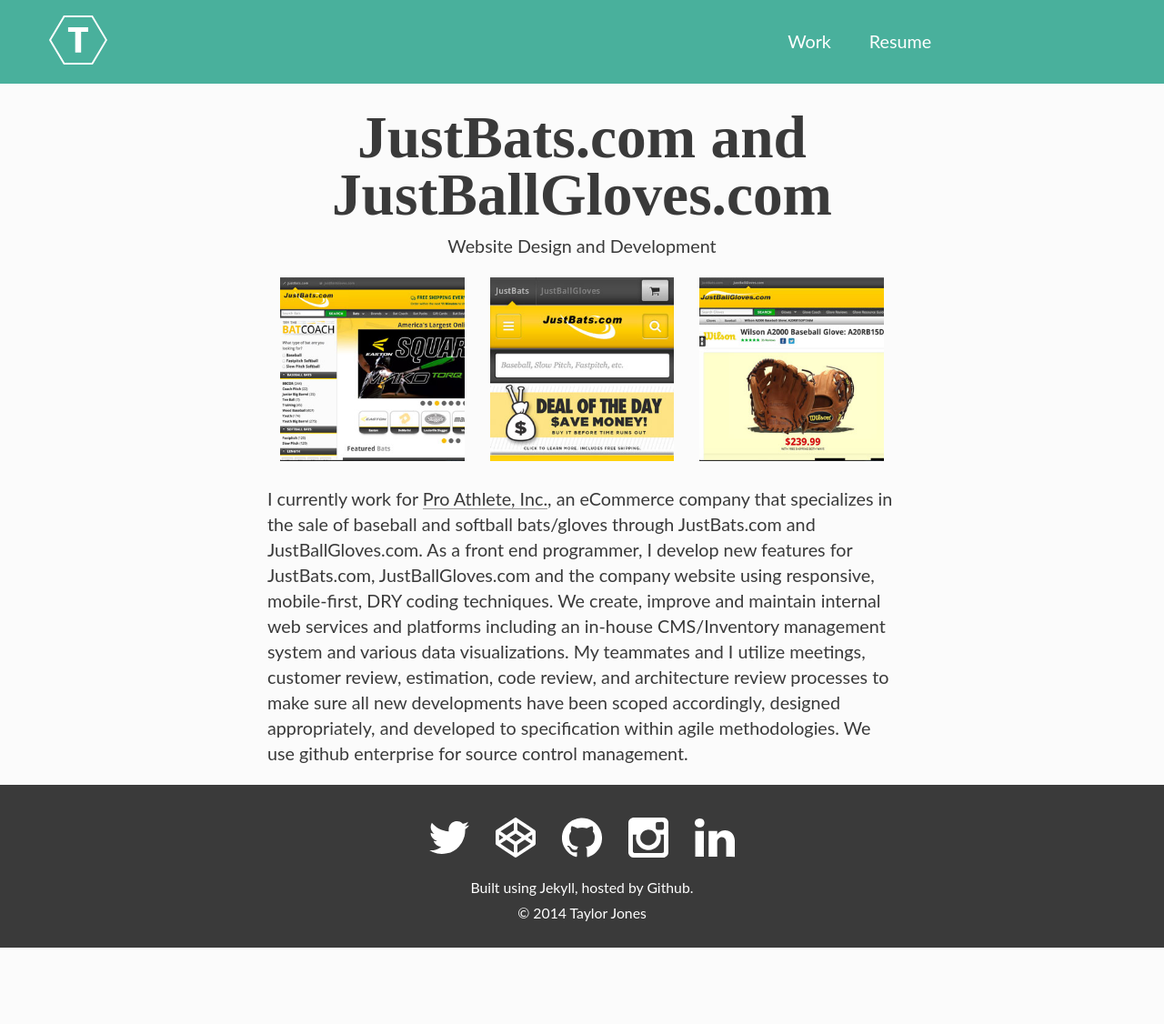
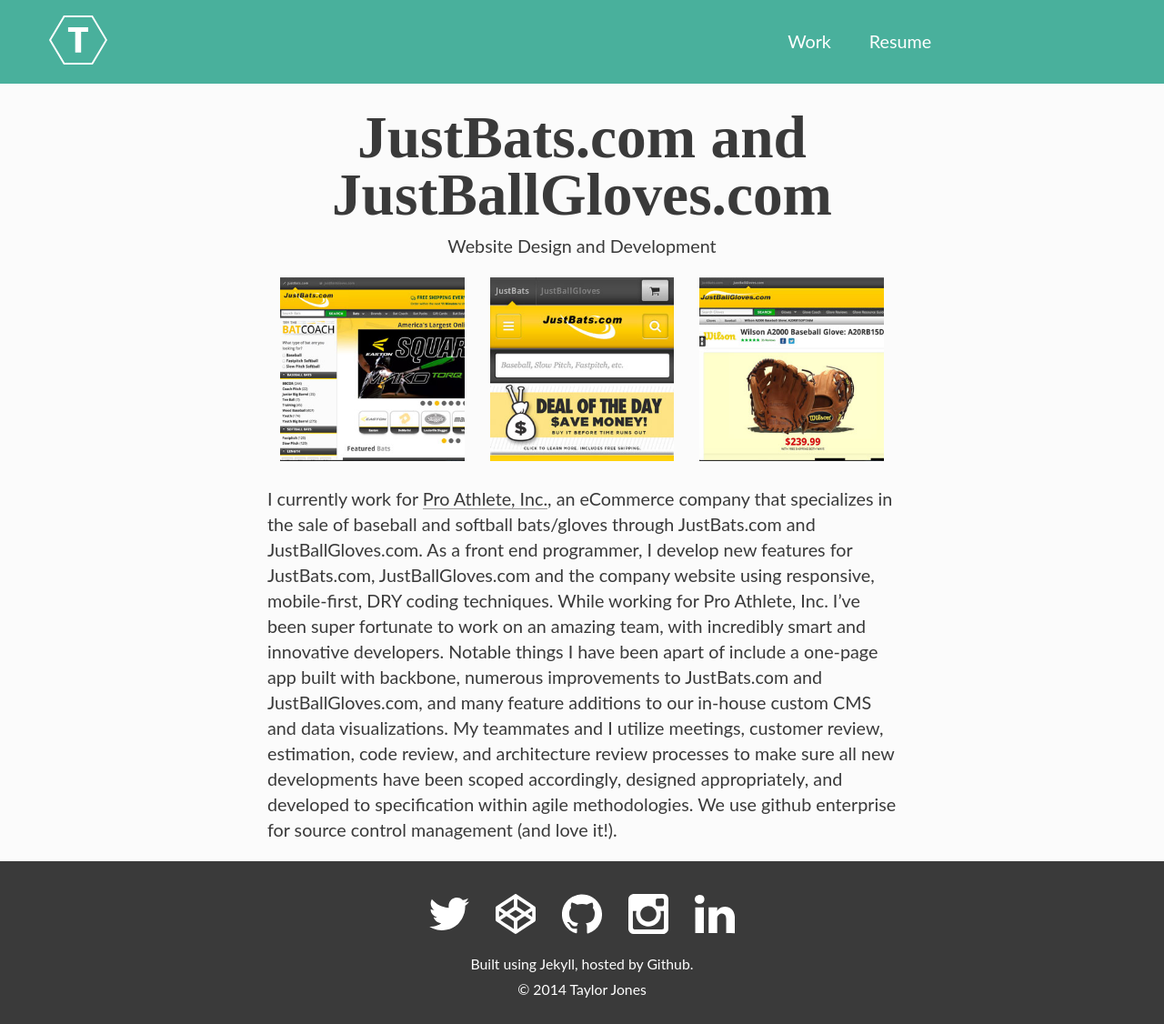
Before and after one commit to tay1orjones/tay1orjones.github.io, a Jekyll site: the page built from _work/justbats.markdown, in a window 1280 px wide. Shown: the whole page at 91% size. Built offline with Jekyll 4.4.1, drawn with Linux system fonts in a browser that asks for light colours; Markdown is read by kramdown in place of the engine named in the settings; before the commit the page ends 1042 px from its top, so only the background shows below that.

Commit message:
updated justbats and justballgloves work item

```diff
--- a/_work/justbats.markdown
+++ b/_work/justbats.markdown
@@ -9,4 +9,4 @@ large-path2: "/images/work/justbats/justbats2.jpg"
 large-path3: "/images/work/justbats/justbats3.jpg"
 ---
 
-I currently work for [Pro Athlete, Inc.](http://www.proathleteinc.com/), an eCommerce company that specializes in the sale of baseball and softball bats/gloves through JustBats.com and JustBallGloves.com. As a front end programmer, I develop new features for JustBats.com, JustBallGloves.com and the company website using responsive, mobile-first, DRY coding techniques. We create, improve and maintain internal web services and platforms including an in-house CMS/Inventory management system and various data visualizations. My teammates and I utilize meetings, customer review, estimation, code review, and architecture review processes to make sure all new developments have been scoped accordingly, designed appropriately, and developed to specification within agile methodologies. We use github enterprise for source control management.
+I currently work for [Pro Athlete, Inc.](http://www.proathleteinc.com/), an eCommerce company that specializes in the sale of baseball and softball bats/gloves through JustBats.com and JustBallGloves.com. As a front end programmer, I develop new features for JustBats.com, JustBallGloves.com and the company website using responsive, mobile-first, DRY coding techniques. While working for Pro Athlete, Inc. I’ve been super fortunate to work on an amazing team, with incredibly smart and innovative developers. Notable things I have been apart of include a one-page app built with backbone, numerous improvements to JustBats.com and JustBallGloves.com, and many feature additions to our in-house custom CMS and data visualizations. My teammates and I utilize meetings, customer review, estimation, code review, and architecture review processes to make sure all new developments have been scoped accordingly, designed appropriately, and developed to specification within agile methodologies. We use github enterprise for source control management (and love it!).
```
